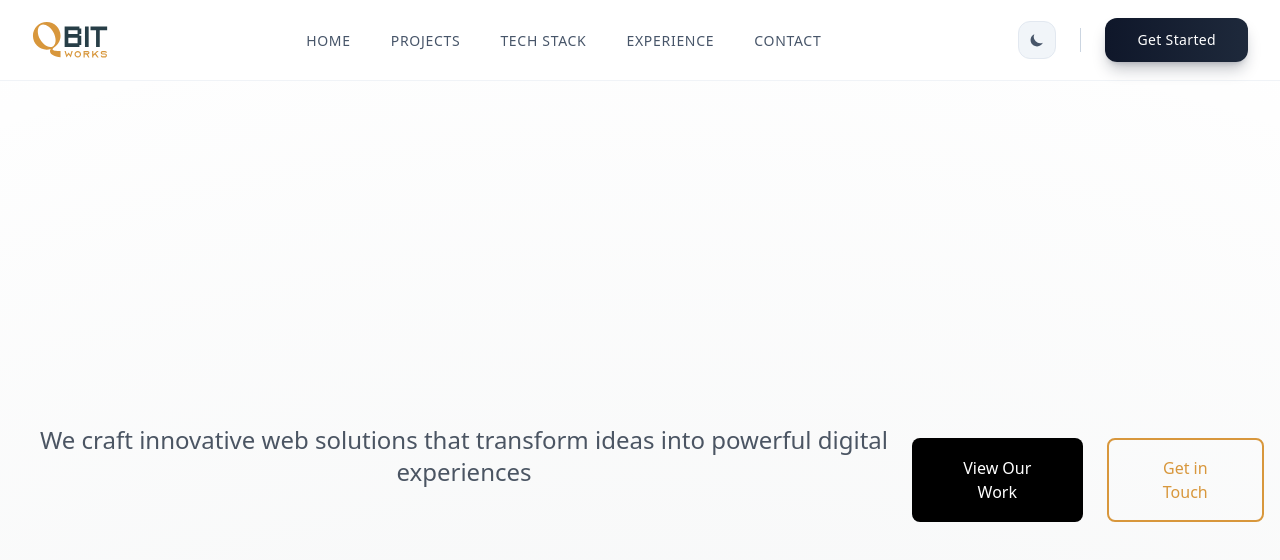
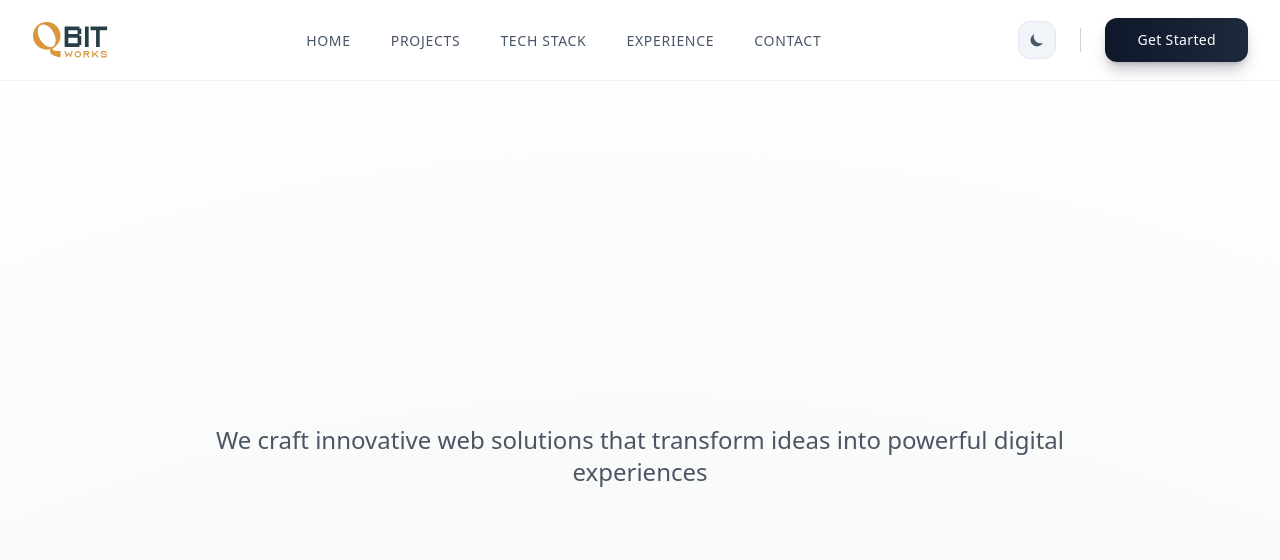
Before and after one commit to Achref23illi/QbitWorks, a React (Vite) app: page / in a window 1280 px wide. Shown: the top 560 px of the page. Built offline with nearby package versions, Linux system fonts and the light colour scheme.

Commit message:
Enhance hero section scroll animations

```diff
--- a/src/components/Hero.tsx
+++ b/src/components/Hero.tsx
@@ -1,5 +1,6 @@
 import React, { useEffect, useRef, useState } from 'react'
 import gsap from 'gsap'
+import { ScrollTrigger } from 'gsap/ScrollTrigger'
 
 export const Hero: React.FC = () => {
   const heroRef = useRef<HTMLElement>(null)
@@ -15,16 +16,28 @@ export const Hero: React.FC = () => {
   ]
 
   useEffect(() => {
-    if (!heroRef.current) return
+    if (!heroRef.current || !titleRef.current) return
+
+    gsap.registerPlugin(ScrollTrigger)
 
     // Fade in the first phrase
-    if (titleRef.current) {
     gsap.fromTo(
       titleRef.current,
       { opacity: 0, y: 50 },
       { opacity: 1, y: 0, duration: 1, delay: 0.5 }
     )
+
+    // Text movement and background change on scroll
+    gsap.timeline({
+      scrollTrigger: {
+        trigger: heroRef.current,
+        start: 'top top',
+        end: 'bottom top',
+        scrub: true
       }
+    })
+      .to(heroRef.current, { backgroundColor: '#273E47', ease: 'none' }, 0)
+      .to(titleRef.current, { y: -150, scale: 1.2, ease: 'none' }, 0)
 
     const handleScroll = () => {
       const section = heroRef.current!
@@ -76,25 +89,6 @@ export const Hero: React.FC = () => {
           We craft innovative web solutions that transform ideas into powerful digital experiences
         </p>
 
-        {/* CTA Buttons */}
-        <div className="flex flex-col sm:flex-row gap-6 justify-center">
-          <button
-            className="px-8 py-4 text-white rounded-lg font-medium transition-all duration-300 hover:scale-105"
-            style={{ backgroundColor: '#000' }}
-          >
-            View Our Work
-          </button>
-
-          <button
-            className="px-8 py-4 rounded-lg font-medium transition-all duration-300 hover:scale-105"
-            style={{
-              border: '2px solid #D8973C',
-              color: '#D8973C'
-            }}
-          >
-            Get in Touch
-          </button>
-        </div>
       </div>
     </section>
   )
```
Lines whose indentation alone changed are shown as unchanged.
